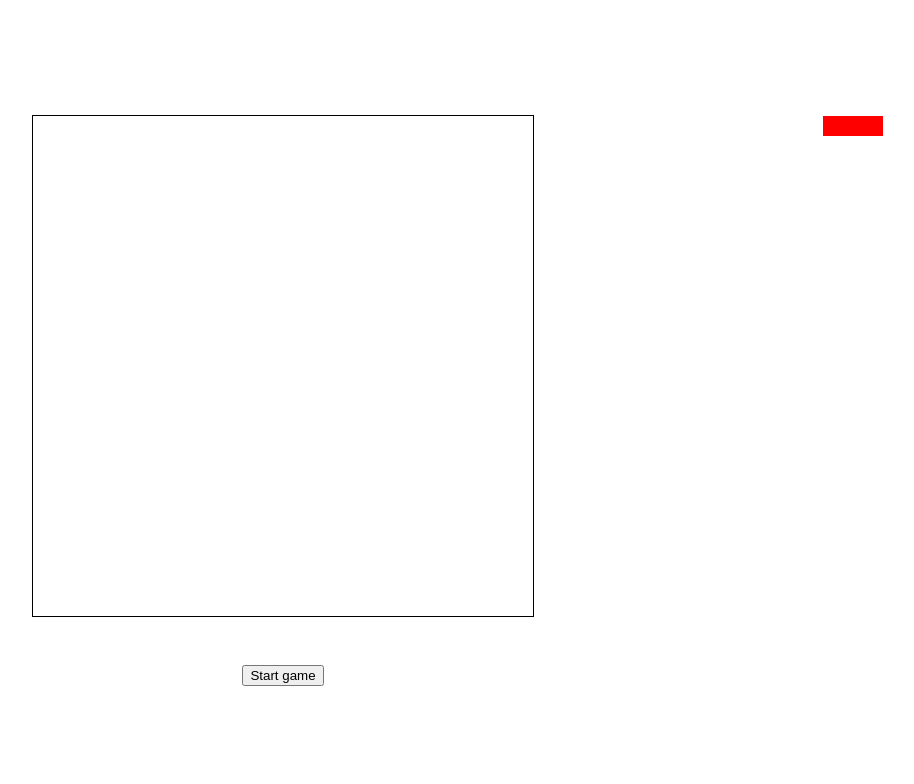
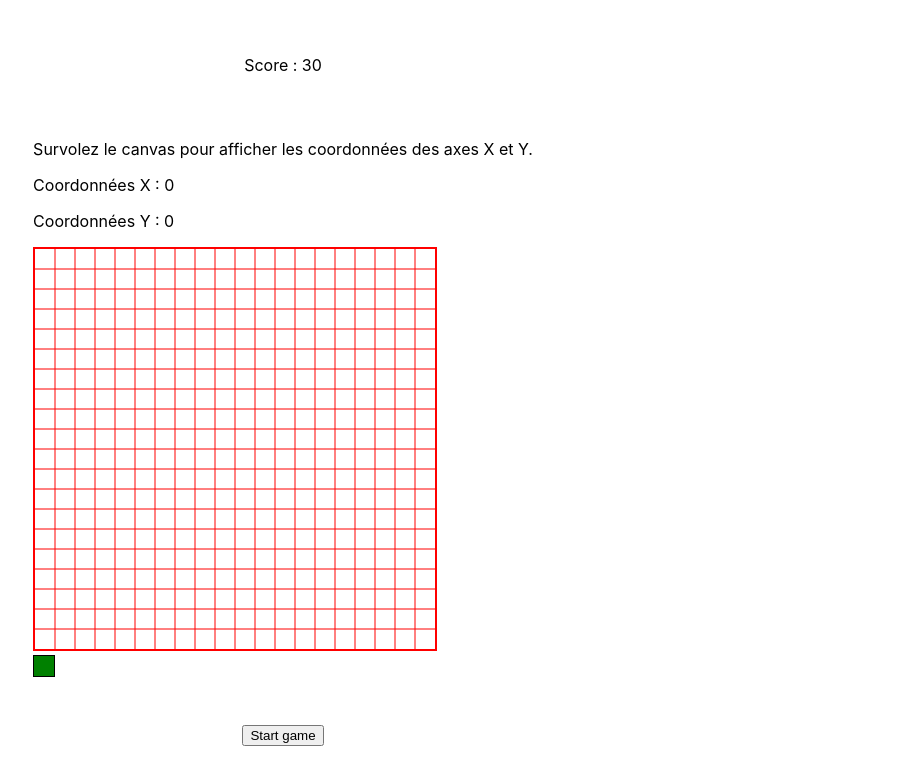
Before and after one commit to pepeche/snake, a React (Create React App) app: page / in a window 1280 px wide. Shown: the top 784 px of the page, without its empty margins (357-1271 px from the left). Built offline with nearby package versions, Linux system fonts and the light colour scheme.

Commit message:
return from 0, grid has appear

```diff
--- a/src/App.css
+++ b/src/App.css
@@ -1,15 +1,8 @@
-.App{
+.App {
+  height: 100vh;
   display: flex;
   justify-content: center;
-  height: 100vh;
   align-items: center;
   flex-direction: column;
   gap: 3rem;
 }
-
-#game-zone{
-  position: relative;
-  width: 500px;
-  height: 500px;
-  border: 1px solid black;
-}
--- a/src/App.js
+++ /dev/null
@@ -1,18 +0,0 @@
-import './App.css';
-// import Snake from "./Snake.js";
-import Block from "./Block.js";
-
-
-
-function App() {
-  return (
-    <div className="App">
-      <div id="game-zone">
-          <Block/>
-      </div>
-      <button>Start game</button>
-    </div>
-  );
-}
-
-export default App;
--- /dev/null
+++ b/src/App.jsx
@@ -0,0 +1,18 @@
+import "./App.css";
+import Gameboard from "./Gameboard.jsx";
+
+function App() {
+  let gridSizeGlobal = 20;
+
+  return (
+    <div className="App">
+      <div className="score">Score : 30</div>
+      <div>
+        <Gameboard gridSizeGlobal={gridSizeGlobal} />
+      </div>
+      <button>Start game</button>
+    </div>
+  );
+}
+
+export default App;
--- a/src/Block.js
+++ /dev/null
@@ -1,114 +0,0 @@
-import React, { useState, useEffect, useCallback } from 'react';
-
-function Block() {
-    const initialLeftPositions = [0, 20, 40]; // Positions horizontales initiales des div
-    const initialRightPositions = [0, 20, 40]; // Positions horizontales initiales des div
-    const initialTopPositions = [0, 20, 40]; // Positions horizontales initiales des div
-    const initialBottomPositions = [0, 20, 40]; // Positions horizontales initiales des div
-
-    const [leftPositions, setLeftPositions] = useState(initialLeftPositions);
-    const [rightPositions, setRightPositions] = useState(initialRightPositions);
-    const [topPositions, setTopPositions] = useState(initialTopPositions);
-    const [bottomPositions, setBottomPositions] = useState(initialBottomPositions);
-
-    const [blah, setBlah] = useState("right");
-    // leftPositions.forEach(index => {
-    //     if(index < 482){
-    //     } else {
-    //         // alert("game over")
-    //     }
-    // })
-
-
-    useEffect(() => {
-        if(blah === 'right'){
-        const interval = setInterval(() => {
-        setLeftPositions(prevPositions => {
-            return prevPositions.map(left => left + 10); // Ajustez la valeur pour déplacer les div dans la direction souhaitée
-        });
-        }, 100); // Mettez à jour toutes les 100 millisecondes (ajustez selon vos besoins)
-
-        return () => {clearInterval(interval);};
-        }
-    }, []); // Laissez les dépendances vides pour exécuter cet effet une seule fois
-
-    useEffect(() => {
-        if(blah === 'left'){
-        const interval = setInterval(() => {
-        setRightPositions(prevPositions => {
-            return prevPositions.map(right => right + 10); // Ajustez la valeur pour déplacer les div dans la direction souhaitée
-        });
-        }, 100); // Mettez à jour toutes les 100 millisecondes (ajustez selon vos besoins)
-
-        return () => {clearInterval(interval);};
-        }
-    }, []); // Laissez les dépendances vides pour exécuter cet effet une seule fois
-
-
-
-    useEffect(() => {
-        if(blah === 'bottom'){
-        const interval = setInterval(() => {
-        setTopPositions(prevPositions => {
-            return prevPositions.map(top => top + 10); // Ajustez la valeur pour déplacer les div dans la direction souhaitée
-        });
-        }, 100); // Mettez à jour toutes les 100 millisecondes (ajustez selon vos besoins)
-
-        return () => {clearInterval(interval);};
-    }
-    }, []); // Laissez les dépendances vides pour exécuter cet effet une seule fois
-
-    useEffect(() => {
-        if(blah === 'top'){
-        const interval = setInterval(() => {
-        setBottomPositions(prevPositions => {
-            return prevPositions.map(bottom => bottom + 10); // Ajustez la valeur pour déplacer les div dans la direction souhaitée
-        });
-        }, 100); // Mettez à jour toutes les 100 millisecondes (ajustez selon vos besoins)
-
-        return () => {clearInterval(interval);};
-        }
-    }, []); // Laissez les dépendances vides pour exécuter cet effet une seule fois
-
-
-
-
-
-    const divStyles = leftPositions.map((left, right, top, bottom, index) => ({
-        position: 'absolute',
-        left: `${left}px`,
-        top: `${top}px`,
-        right : `${right}px`,
-        bottom : `${bottom}px`,
-        width: '20px',
-        height: '20px',
-        background: 'red',
-    }));
-
-    function handleKeyPress(event) {
-        if (event.key === 'ArrowLeft') {
-            setBlah('top');
-            console.log(divStyles)
-          // La touche "Left" a été pressée
-          console.log('Touche "Left" pressée');
-          // Ajoutez ici le code que vous souhaitez exécuter pour la touche "Left"
-        } else if (event.key === 'ArrowRight') {
-          // La touche "Right" a été pressée
-          console.log('Touche "Right" pressée');
-          // Ajoutez ici le code que vous souhaitez exécuter pour la touche "Right"
-        }
-      }
-
-      // Ajoutez un gestionnaire d'événements pour écouter les pressions de touche
-      window.addEventListener('keydown', handleKeyPress);
-
-    return (
-        <div>
-        {leftPositions.map((_, index) => (
-            <div key={index} style={divStyles[index]}></div>
-        ))}
-        </div>
-    );
-}
-
-export default Block;
--- /dev/null
+++ b/src/Gameboard.css
@@ -0,0 +1,12 @@
+* {
+  padding: 0;
+  margin: 0;
+}
+
+#gameBoardContainer {
+  position: absolute;
+}
+
+#gameBoard {
+  position: absolute;
+}
--- /dev/null
+++ b/src/Gameboard.jsx
@@ -0,0 +1,78 @@
+// import "./Gameboard.css";
+
+// function Gameboard() {
+//   return (
+//     <div className="gameboardGlobal">
+//       <Snake />
+//     </div>
+//   );
+// }
+
+// export default Gameboard;
+
+import React, { useRef, useEffect, useState } from "react";
+import Snake from "./Snake.jsx";
+const CanvasWithCoordinates = ({ gridSizeGlobal }) => {
+  const canvasRef = useRef(null);
+  const [coordinates, setCoordinates] = useState({ x: 0, y: 0 });
+  const handleMouseMove = (e) => {
+    const canvas = canvasRef.current;
+    const rect = canvas.getBoundingClientRect();
+    const x = e.clientX - rect.left;
+    const y = e.clientY - rect.top;
+    setCoordinates({ x, y });
+  };
+  useEffect(() => {
+    const canvas = canvasRef.current;
+    const ctx = canvas.getContext("2d");
+    // Effacez le canvas
+    ctx.clearRect(0, 0, canvas.width, canvas.height);
+    // Dessinez les axes X et Y
+    ctx.beginPath();
+    // Axe X (horizontal)
+    ctx.moveTo(0, coordinates.y);
+    ctx.lineTo(canvas.width, coordinates.y);
+    // Axe Y (vertical)
+    ctx.moveTo(coordinates.x, 0);
+    ctx.lineTo(coordinates.x, canvas.height);
+
+    const gridSize = gridSizeGlobal;
+    const canvasWidth = canvas.width;
+    const canvasHeight = canvas.height;
+
+    for (let y = gridSize; y < canvasHeight; y += gridSize) {
+      ctx.beginPath();
+      ctx.moveTo(0, y);
+      ctx.lineTo(canvasWidth, y);
+      ctx.strokeStyle = "#FF0000"; // Couleur des axes
+      ctx.stroke();
+    }
+    // Dessinez des lignes verticales
+    for (let x = gridSize; x < canvasWidth; x += gridSize) {
+      ctx.beginPath();
+      ctx.moveTo(x, 0);
+      ctx.lineTo(x, canvasHeight);
+      ctx.strokeStyle = "#FF0000";
+      ctx.stroke();
+    }
+  }, [coordinates, gridSizeGlobal]);
+  return (
+    <div>
+      <p>Survolez le canvas pour afficher les coordonnées des axes X et Y.</p>
+      <p>Coordonnées X : {coordinates.x}</p>
+      <p>Coordonnées Y : {coordinates.y}</p>
+      <div id="gameBoardContainer">
+        <canvas
+          id="gameBoard"
+          ref={canvasRef}
+          width={400} // Largeur du canvas
+          height={400} // Hauteur du canvas
+          onMouseMove={handleMouseMove}
+          style={{ border: "2px solid #FF0000" }}
+        ></canvas>
+        <Snake />
+      </div>
+    </div>
+  );
+};
+export default CanvasWithCoordinates;
--- a/src/Snake.css
+++ b/src/Snake.css
@@ -1,6 +1,9 @@
-.Block{
+.snakeSprite {
+  top: 0;
+  left: 0;
+  position: relative;
   height: 20px;
   width: 20px;
-  background-color: red;
+  background-color: green;
   border: 1px solid black;
 }
--- /dev/null
+++ b/src/Snake.jsx
@@ -0,0 +1,8 @@
+// import React, { useState, useEffect, useCallback } from "react";
+import "./Snake.css";
+
+function Snake() {
+  return <div className="snakeSprite"></div>;
+}
+
+export default Snake;
```
Also changed, not shown: src/Snake.js (deleted, +0 -17 lines).
